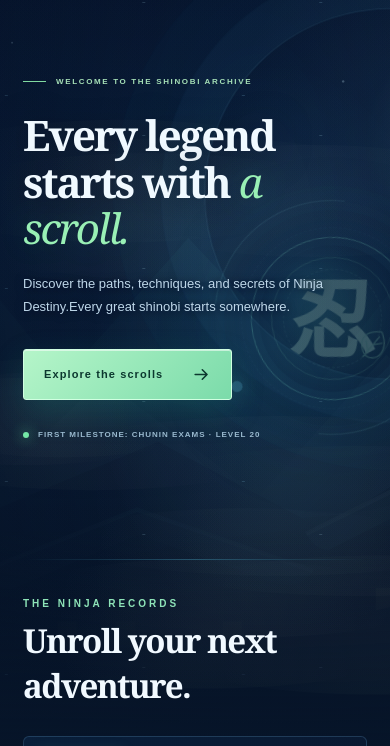
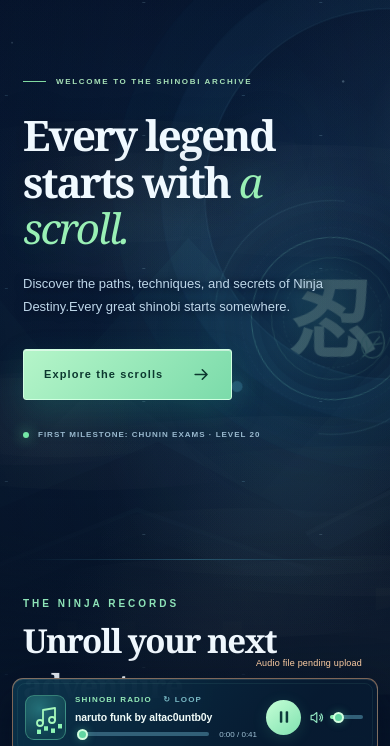
Before and after one commit to riixly/Ninja-wiki-test, a website with bundled scripts: page index.html in a window 390 px wide. Shown: the part 76-822 px from the top of the page. Built offline with nearby package versions, Linux system fonts and the light colour scheme.

Commit message:
Style responsive blue and emerald floating music player

```diff
--- a/styles.css
+++ b/styles.css
@@ -429,3 +429,77 @@ dialog[open] .open-scroll{animation:shinobi-unroll .69s cubic-bezier(.19,.95,.24
 .effects-off .scroll-slot .card-paper,.effects-off .rolled-face,
 .effects-off .unrolled-face,.effects-off .roll-up-card{transition:none!important}
 .effects-off .scroll-slot.poofing:after{display:none}
+
+/* Floating Shinobi Radio — unobtrusive background music. */
+body{padding-bottom:100px}
+.music-player{
+  position:fixed;z-index:35;left:max(18px,env(safe-area-inset-left));bottom:max(18px,env(safe-area-inset-bottom));
+  display:flex;align-items:center;gap:13px;
+  width:min(493px,calc(100vw - 36px));min-height:90px;
+  padding:13px 15px;
+  border:1px solid rgba(136,238,180,.36);border-radius:11px;
+  color:#e9fff4;background:linear-gradient(128deg,rgba(10,51,75,.95),rgba(7,27,49,.97) 75%);
+  box-shadow:0 17px 50px rgba(0,8,25,.58),inset 0 1px rgba(213,255,246,.1);
+  backdrop-filter:blur(18px);
+}
+.music-player:before{content:"";position:absolute;inset:4px;border:1px solid rgba(142,233,199,.08);border-radius:8px;pointer-events:none}
+.music-player audio{display:none}
+.music-emblem{position:relative;width:52px;height:52px;flex-shrink:0;border-radius:9px;display:grid;place-items:center;
+ background:radial-gradient(circle at 35% 30%,#246f78,#0a364a 75%);
+ border:1px solid rgba(116,232,182,.42);box-shadow:inset 0 0 16px #82f5ba1a}
+.music-emblem svg{width:28px;height:28px;color:#a6f8bb;stroke-width:1.8}
+.music-player.is-playing .music-emblem:after{content:"";position:absolute;bottom:5px;left:11px;width:4px;height:8px;background:#8ff5b4;
+  box-shadow:7px -6px #8ff5b4,14px -2px #8ff5b4,21px -10px #8ff5b4;animation:music-beat .65s ease-in-out infinite alternate}
+@keyframes music-beat{0%{transform:scaleY(.45);transform-origin:bottom}100%{transform:scaleY(1);transform-origin:bottom}}
+.music-info{flex:1;min-width:0;display:flex;flex-direction:column;gap:4px}
+.music-kicker{font-size:9px;font-weight:800;letter-spacing:1.6px;color:#93e9b7;line-height:1.3}
+.music-loop{margin-left:8px;font-size:8px;color:#79b9c5}
+.music-title{display:block;font-size:12px;line-height:1.4;letter-spacing:.1px;color:#f0fbf8;
+  text-overflow:ellipsis;overflow:hidden;white-space:nowrap;font-weight:800}
+.music-timeline{display:flex;gap:8px;align-items:center;margin-top:1px;min-width:0}
+.music-timeline input,.music-volume-wrap input{appearance:none;-webkit-appearance:none;border:0;outline:none;height:4px;border-radius:12px;
+  cursor:pointer;padding:0;background:linear-gradient(90deg,#97f0b6 0 var(--fill,0%),#326078 var(--fill,0%) 100%)}
+.music-timeline input{width:100%;min-width:0;flex:1}
+.music-timeline input::-webkit-slider-thumb,.music-volume-wrap input::-webkit-slider-thumb{
+  appearance:none;-webkit-appearance:none;height:11px;width:11px;border:2px solid #d2ffdf;border-radius:50%;background:#61d6a1;box-shadow:0 0 8px #5ce9ae59}
+.music-timeline input::-moz-range-thumb,.music-volume-wrap input::-moz-range-thumb{
+  height:9px;width:9px;border:2px solid #d2ffdf;border-radius:50%;background:#61d6a1;box-shadow:0 0 8px #5ce9ae59}
+.music-timeline input:focus-visible,.music-volume-wrap input:focus-visible{outline:2px solid #b2f9cd;outline-offset:6px}
+.music-timeline span{flex-shrink:0;font-variant-numeric:tabular-nums;font-size:9px;color:#a0c2d6}
+.music-actions{display:flex;align-items:center;gap:10px;flex-shrink:0}
+.music-play{border:0;border-radius:50%;width:40px;height:40px;display:grid;place-items:center;
+ color:#0d393a;background:linear-gradient(140deg,#c5ffd6,#80e1b0);transition:transform .2s,filter .2s;
+ box-shadow:0 3px 15px #59e6ae24}
+.music-play:hover{transform:scale(1.07);filter:brightness(1.1)}
+.music-play svg{width:20px;height:20px;fill:currentColor;stroke:none}
+.music-volume-wrap{display:flex;gap:5px;align-items:center}
+.music-mute{width:25px;height:30px;border:0;background:none;color:#8de1bd;padding:3px;display:grid;place-items:center}
+.music-mute svg{width:20px;height:20px;stroke-width:1.7}
+.music-mute.is-muted{color:#829bad;opacity:.65}
+.music-volume-wrap input{width:49px;--fill:12%}
+.music-player.music-missing{border-color:rgba(245,176,127,.5)}
+.music-player.music-missing:after{content:"Audio file pending upload";position:absolute;right:15px;top:-21px;font-size:9px;
+  color:#ffcea4;letter-spacing:.2px}
+@media(max-width:570px){
+ body{padding-bottom:125px}
+ .music-player{width:calc(100vw - 24px);left:12px;bottom:max(12px,env(safe-area-inset-bottom));padding:11px 12px;gap:9px;min-height:78px}
+ .music-emblem{width:41px;height:45px}
+ .music-emblem svg{width:24px;height:24px}
+ .music-kicker{font-size:8px;letter-spacing:1.2px}
+ .music-title{font-size:10.5px;letter-spacing:-.1px}
+ .music-timeline span{font-size:8px}
+ .music-actions{gap:5px}
+ .music-play{width:35px;height:35px}
+ .music-volume-wrap{gap:1px}
+ .music-volume-wrap input{width:33px}
+ .music-mute{width:21px}
+ .music-mute svg{width:17px;height:17px}
+}
+@media(max-width:380px){
+ .music-emblem{display:none}
+ .music-player{gap:7px}
+ .music-title{font-size:10.5px;white-space:normal;line-height:1.25}
+ .music-volume-wrap input{width:29px}
+}
+@media(prefers-reduced-motion:reduce){.music-player.is-playing .music-emblem:after{animation:none}}
+.effects-off .music-player.is-playing .music-emblem:after{animation:none}
```
